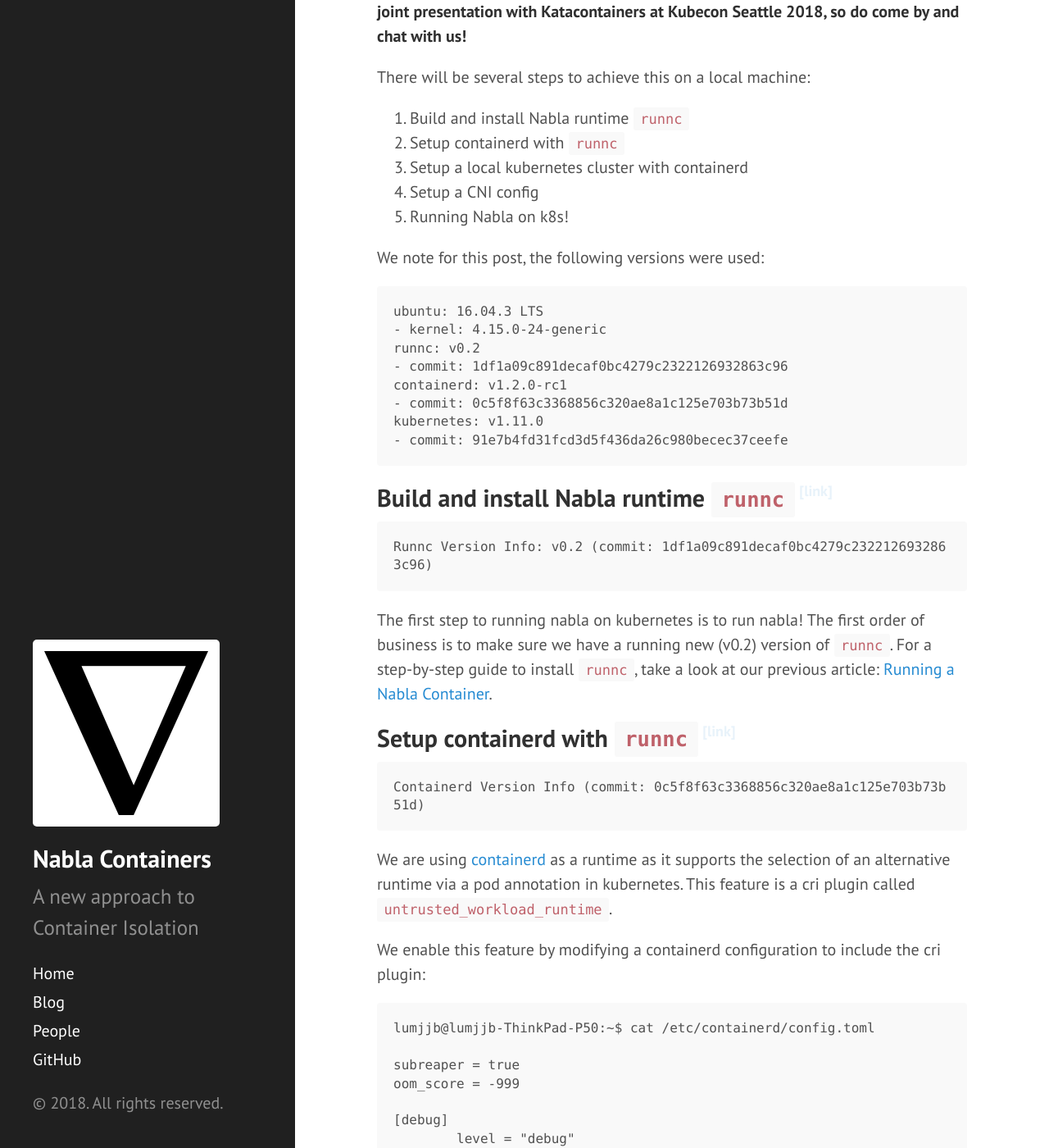
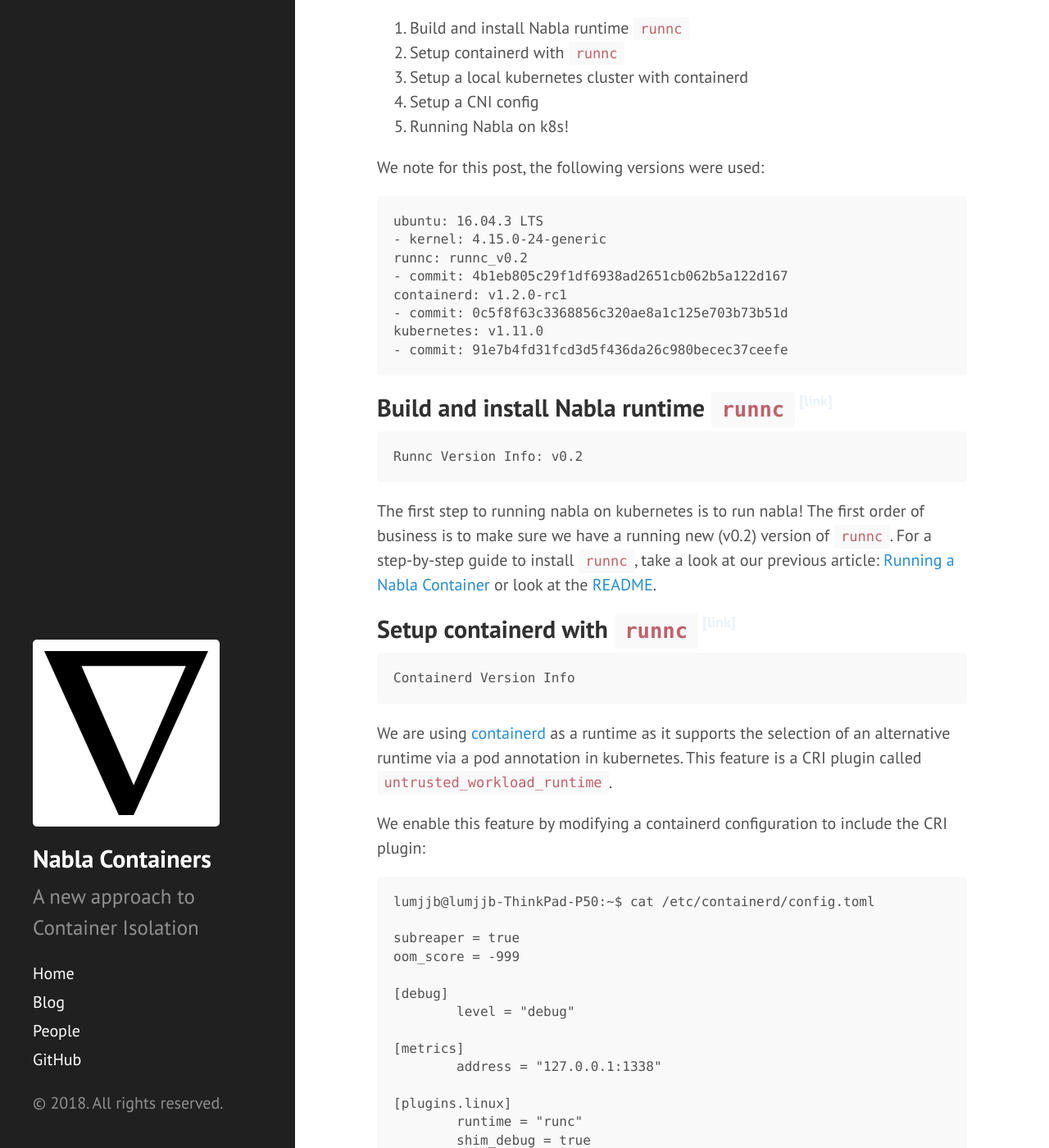
Before and after one commit to nabla-containers/nabla-containers.github.io, a Jekyll site: the page built from _posts/2018-10-21-nabla-k8s.md, in a window 1280 px wide and 1400 px high, scrolled down 441 px. Shown: the whole window at 82% size. Built offline with Jekyll 4.4.1, drawn with Linux system fonts in a browser that asks for light colours; some of the changed text lies outside the part shown.

Commit message:
Changes from dan's review
Signed-off-by: Brandon Lum <lumjjb@gmail.com>

````diff
--- a/_posts/2018-10-21-nabla-k8s.md
+++ b/_posts/2018-10-21-nabla-k8s.md
@@ -3,9 +3,7 @@
 title: Nabla on Kubernetes!
 ---
 
-A while back, we released a demo of the nabla containers runtime, `runnc` (v0.1). Most recently, we have improved our runtime in several aspects such as better start-up times and memory density. In addition to that (and also the focus of this blogpost), we have implemented Nabla support for kubernetes! In this blogpost, we will show a simple local setup of kubernetes using the nabla containers runtime, `runnc` (v0.2), through [containerd](https://github.com/containerd/containerd)  via the [CRI untrusted workload cri plugin and pod annotation](https://github.com/containerd/cri/blob/master/pkg/annotations/annotations.go).
-
-**Announcement: We will presenting Nabla Containers at Kubecon China 2018, and a joint presentation with Katacontainers at Kubecon Seattle 2018, so do come by and chat with us!**
+A while back, we released a demo of the nabla containers runtime, `runnc` (v0.1). Most recently, we have improved our runtime in several aspects such as better start-up times and memory density. In addition to that (and also the focus of this blogpost), we have implemented Nabla support for kubernetes! In this blogpost, we will show a simple local setup of kubernetes using the nabla containers runtime, `runnc` (v0.2), through [containerd](https://github.com/containerd/containerd)  via the [untrusted workload CRI plugin and pod annotation](https://github.com/containerd/cri/blob/master/pkg/annotations/annotations.go).
 
 There will be several steps to achieve this on a local machine:
 
@@ -19,8 +17,8 @@
 ```
 ubuntu: 16.04.3 LTS
 - kernel: 4.15.0-24-generic
-runnc: v0.2
-- commit: 1df1a09c891decaf0bc4279c2322126932863c96
+runnc: runnc_v0.2
+- commit: 4b1eb805c29f1df6938ad2651cb062b5a122d167
 containerd: v1.2.0-rc1
 - commit: 0c5f8f63c3368856c320ae8a1c125e703b73b51d
 kubernetes: v1.11.0
@@ -30,20 +28,20 @@
 ##  Build and install Nabla runtime `runnc`
 
 ```
-Runnc Version Info: v0.2 (commit: 1df1a09c891decaf0bc4279c2322126932863c96)
+Runnc Version Info: v0.2
 ```
 
-The first step to running nabla on kubernetes is to run nabla! The first order of business is to make sure we have a running new (v0.2) version of `runnc`. For a step-by-step guide to install `runnc`, take a look at our previous article: [Running a Nabla Container]({% post_url 2018-06-28-nabla-setup %}).
+The first step to running nabla on kubernetes is to run nabla! The first order of business is to make sure we have a running new (v0.2) version of `runnc`. For a step-by-step guide to install `runnc`, take a look at our previous article: [Running a Nabla Container]({% post_url 2018-06-28-nabla-setup %}) or look at the [README](https://github.com/nabla-containers/runnc/blob/master/README.md).
 
 ## Setup containerd with `runnc`
 
 ```
-Containerd Version Info (commit: 0c5f8f63c3368856c320ae8a1c125e703b73b51d)
+Containerd Version Info
 ```
 
-We are using [containerd](https://github.com/containerd/containerd)  as a runtime as it supports the selection of an alternative runtime via a pod annotation in kubernetes. This feature is a cri plugin called `untrusted_workload_runtime`.
+We are using [containerd](https://github.com/containerd/containerd)  as a runtime as it supports the selection of an alternative runtime via a pod annotation in kubernetes. This feature is a CRI plugin called `untrusted_workload_runtime`.
 
-We enable this feature by modifying a containerd configuration to include the cri plugin:
+We enable this feature by modifying a containerd configuration to include the CRI plugin:
 
 ```
 lumjjb@lumjjb-ThinkPad-P50:~$ cat /etc/containerd/config.toml
@@ -86,7 +84,7 @@
 
 ## Setting up a CNI config
 
-**Note: We are aware of issues with network configurations with `/32` CIDR with ARP-proxying, and are working on upstreaming fixes. [Track Issue](https://github.com/nabla-containers/runnc/issues/40)**
+**Note: We are aware of some potential issues with network configurations with `/32` CIDR with ARP-proxying, and have a temporary fix for a subset of network configurations. [Track Issue](https://github.com/nabla-containers/runnc/issues/40)**
 
 Note: if you already have CNI configured, you may skip this step.
 
@@ -133,14 +131,14 @@
 ## Setup a local kubernetes cluster with containerd
 
 ```
-Kubernetes Version Info (commit: 91e7b4fd31fcd3d5f436da26c980becec37ceefe)
+Kubernetes Version Info
 ```
 
 Finally, to tie everything in together, we will deploy kubernetes!
 
 For setting up kubernetes, we use the `hack/local-cluster-up.sh` script, which is part of the [kubernetes code base](https://github.com/kubernetes/kubernetes). This is one of many ways to set up kubernetes. To set the container runtime arguments above with `hack/local-up-cluster.sh`, we use the environment variables `CONTAINER_RUNTIME=remote` and `CONTAINER_RUNTIME_ENDPOINT=unix:///run/containerd/containerd.sock`
 
-> Note for a regular kubernetes setup, the only changes to a deployment of a kubernetes cluster is that we need to explicitly tell the kubelet to use the containerd endpoint that we've created. For each worker, this can be done by setting the kubelet arguments `--container-runtime=remote` and `--container-runtime-endpoint=unix:///run/containerd/containerd.sock` (default containerd socket).
+Note: for a regular kubernetes setup, the only changes to a deployment of a kubernetes cluster is that we need to explicitly tell the kubelet to use the containerd endpoint that we've created. For each worker, this can be done by setting the kubelet arguments `--container-runtime=remote` and `--container-runtime-endpoint=unix:///run/containerd/containerd.sock` (default containerd socket).
 
 Note: This requires running with `root` or `sudo`.
 
````
